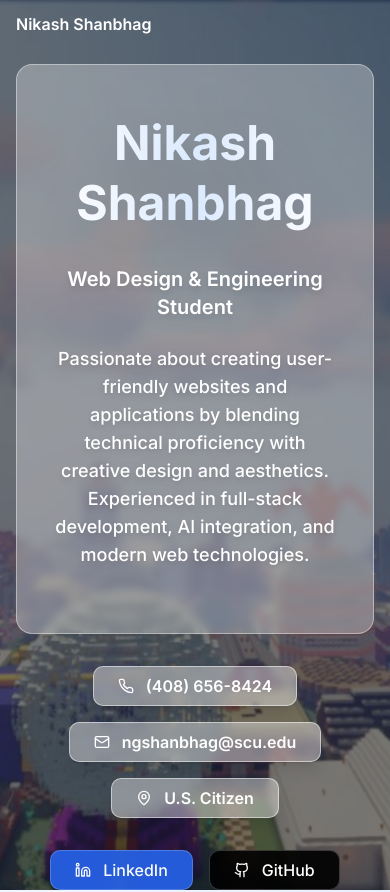
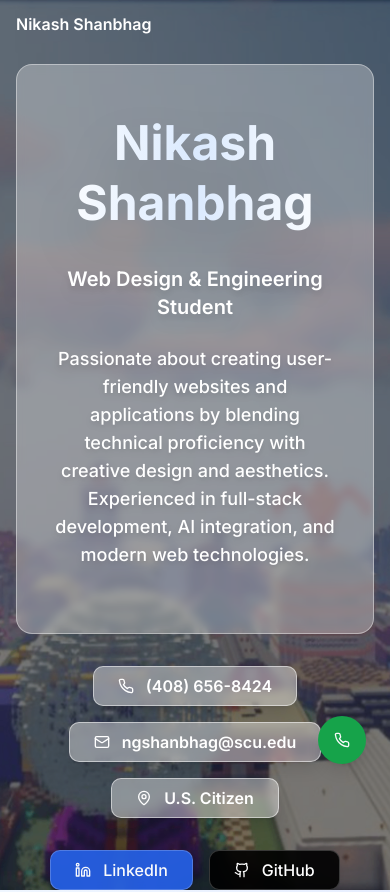
Before and after one commit to nikashs26/My-Personal-Website, a React (Vite) app: page / in a window 390 px wide. Shown: the top 892 px of the page. Built offline with nearby package versions, Linux system fonts and the light colour scheme.

Commit message:
Add scrolling phone icon
Implement a floating phone icon that scrolls with the page.

```diff
--- a/src/pages/Index.tsx
+++ b/src/pages/Index.tsx
@@ -1,4 +1,3 @@
-
 import { useState, useEffect, useRef } from 'react';
 import { Card, CardContent } from "@/components/ui/card";
 import { Badge } from "@/components/ui/badge";
@@ -726,6 +725,14 @@ const Index = () => {
         </div>
       </section>
 
+      {/* Floating Phone Button */}
+      <Button
+        className="fixed bottom-20 right-6 rounded-full w-12 h-12 shadow-lg z-50 bg-green-600 hover:bg-green-700"
+        onClick={() => window.open('tel:+14086568424')}
+      >
+        <Phone className="w-5 h-5" />
+      </Button>
+
       {/* Scroll to top button */}
       {showScrollTop && (
         <Button
```
